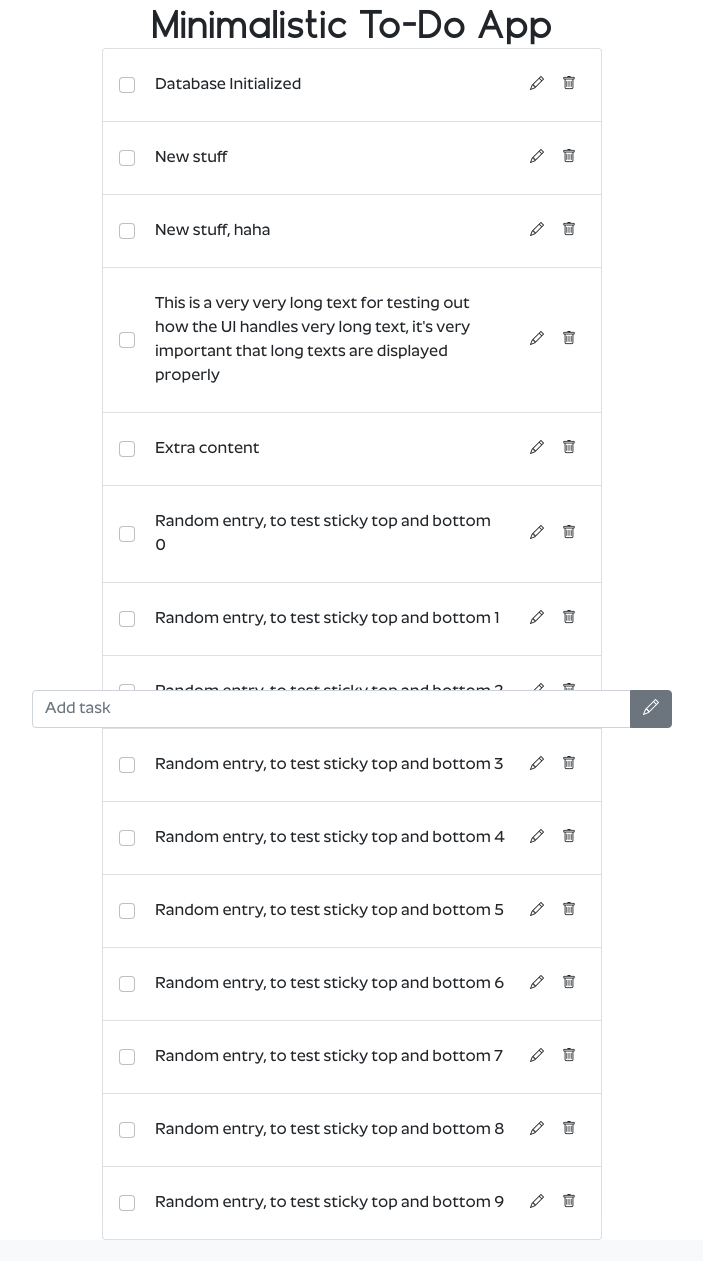
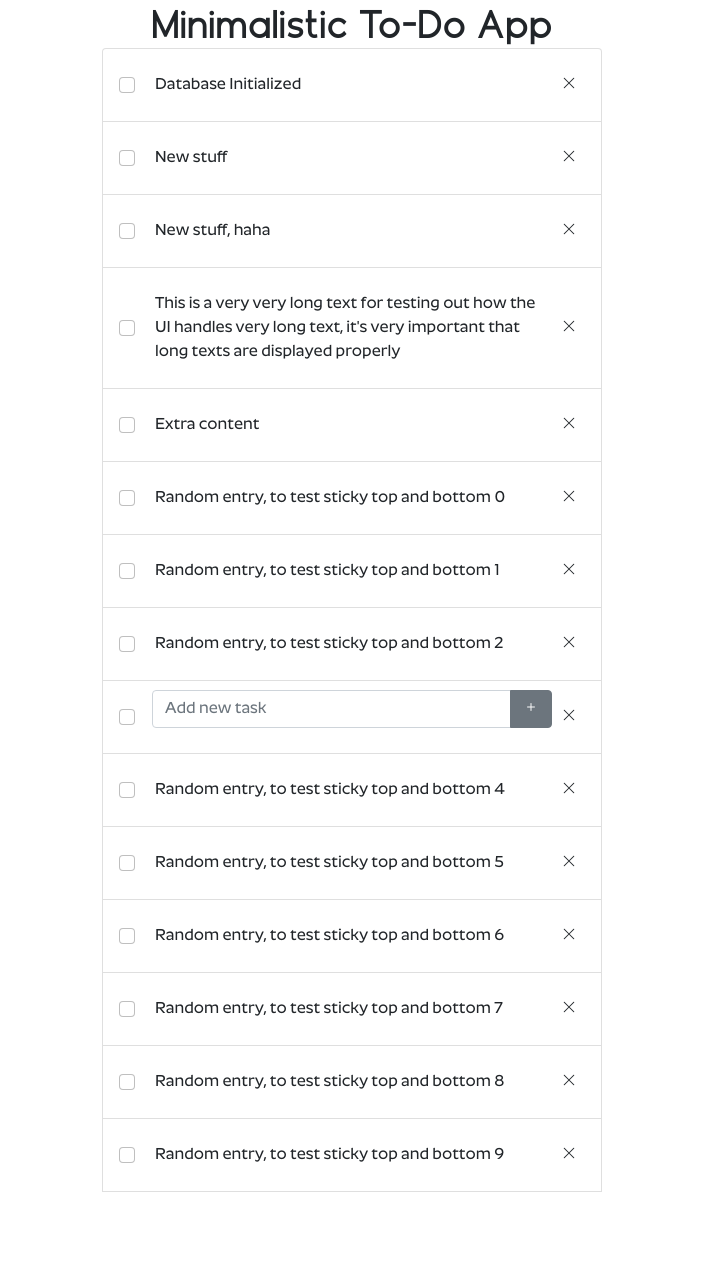
Before and after one commit to fr4nkln11/To-Doit, a Flask app: page / in a window 1280 px wide. Shown: the part 56-1317 px from the top of the page, without its empty margins (288-991 px from the left). Before the commit the page ends 1296 px from the top, so only its background shows below. Run offline with Flask 2, Linux system fonts and the light colour scheme; data comes from the database, SQL or seed files in the repository; both versions use the stored data as it was after the commit; some libraries are stand-ins or nearby versions.

Commit message:
few minor additions, improve ui

```diff
--- a/static/style.css
+++ b/static/style.css
@@ -22,22 +22,12 @@
   margin: auto;
 }
 
-.input-fixed-bottom{
-	position:fixed;
+.fixed-bottom-group{
+	position:sticky;
 	bottom:0;
 	left:0;
 	right:0;
-	width:50%;
+	width:80%;
 	margin:auto;
+	margin-top: 15px;
 }
-
-.entry_text{
-}
-
-.UD-buttons{
-    display: inline;
-}
-
-.UD-btn{
-
-}
--- a/templates/base.html
+++ b/templates/base.html
@@ -25,11 +25,14 @@
     <h1 class="header text-center">Minimalistic To-Do App</h1>
     <ul class="list-group">
         {% block content %} {% endblock %}
+        <form method="post" class="fixed-bottom-group">
+	        <div class="input-group mb-3">
+		        <input type="text" class="form-control" placeholder="Add new task" aria-label="Add task" aria-describedby="button-addon2">
+		        <button class="btn btn-secondary" type="button" id="button-addon2"><i class="bi bi-plus"></i></button>
+	        </div>
+	    </form>
 	</ul>
-	<div class="input-group mb-3 input-fixed-bottom">
-		<input type="text" class="form-control" placeholder="Add task" aria-label="Add task" aria-describedby="button-addon2">
-		<button class="btn btn-secondary" type="button" id="button-addon2"><i class="bi bi-pencil"></i></button>
-	</div>
+
 
     <!-- Bootstrap Bundle with Popper -->
     <script src="https://cdn.jsdelivr.net/npm/bootstrap@5.0.2/dist/js/bootstrap.bundle.min.js" integrity="sha384-MrcW6ZMFYlzcLA8Nl+NtUVF0sA7MsXsP1UyJoMp4YLEuNSfAP+JcXn/tWtIaxVXM" crossorigin="anonymous"></script>
--- a/templates/index.html
+++ b/templates/index.html
@@ -4,11 +4,8 @@
     {% for entry in todos %}
         <li class="list-group-item d-flex justify-content-between align-items-center">
     		<span><input class="form-check-input me-1" type="checkbox" value="" aria-label="..."></span>
-        <div class="card-body">{{ entry['content'] }}</div>
-
-		    <button type="button" class="btn btn-sm UD-btn" aria-label="Close"><i class="bi bi-pencil"></i></button>
-		    <button type="button" class="btn btn-sm UD-btn" aria-label="Close"><i class="bi bi-trash"></i></button>
-
+            <div class="card-body">{{ entry['content'] }}</div>
+            <button type="button" class="btn btn-sm" aria-label="Close"><i class="bi bi-x-lg"></i></button>
         </li>
     {% endfor %}
 {% endblock %}
```
Also changed, not shown: database.db.
